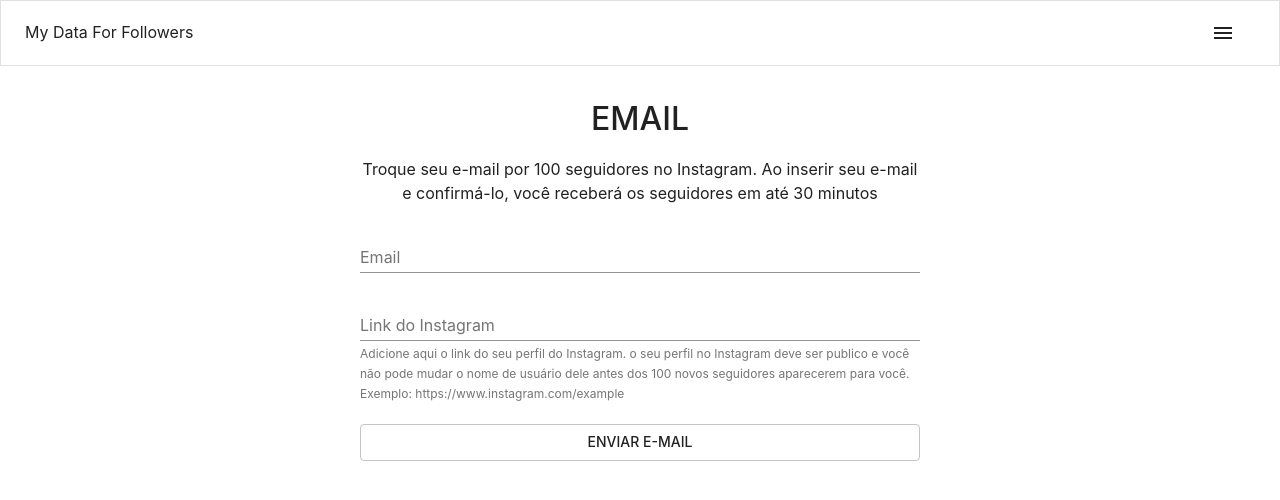
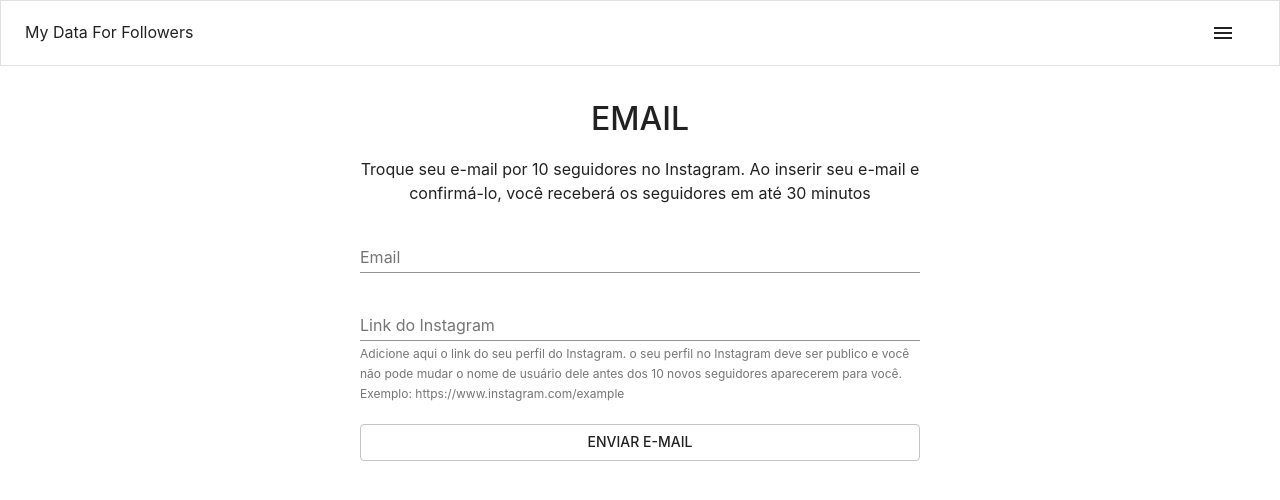
Before and after one commit to Theryston/mydataforfollowers, a Next.js app: page /email in a window 1280 px wide. Shown: the top 500 px of the page. Built offline with nearby package versions, Linux system fonts and the light colour scheme.

Commit message:
fix: followers ammount

```diff
--- a/lib/services/requestFollow.ts
+++ b/lib/services/requestFollow.ts
@@ -7,7 +7,7 @@ export async function requestFollows({ profileLink }: { profileLink: string }) {
       action: "add",
       service: "5122",
       link: profileLink,
-      quantity: "100",
+      quantity: "10",
     },
   });
 }
--- a/pages/email.tsx
+++ b/pages/email.tsx
@@ -140,7 +140,7 @@ const Email: NextPage = () => {
               <>
                 <Typography variant="h1">EMAIL</Typography>
                 <Typography style={{ marginTop: "20px", textAlign: "center" }}>
-                  Troque seu e-mail por 100 seguidores no Instagram. Ao inserir
+                  Troque seu e-mail por 10 seguidores no Instagram. Ao inserir
                   seu e-mail e confirmá-lo, você receberá os seguidores em até
                   30 minutos
                 </Typography>
@@ -168,7 +168,7 @@ const Email: NextPage = () => {
                     variant="standard"
                     value={profileLink}
                     onChange={(e) => setProfileLink(e.target.value)}
-                    helperText="Adicione aqui o link do seu perfil do Instagram. o seu perfil no Instagram deve ser publico e você não pode mudar o nome de usuário dele antes dos 100 novos seguidores aparecerem para você. Exemplo: https://www.instagram.com/example"
+                    helperText="Adicione aqui o link do seu perfil do Instagram. o seu perfil no Instagram deve ser publico e você não pode mudar o nome de usuário dele antes dos 10 novos seguidores aparecerem para você. Exemplo: https://www.instagram.com/example"
                   />
                   <Button
                     fullWidth
--- a/pages/invite.tsx
+++ b/pages/invite.tsx
@@ -88,7 +88,7 @@ const Email: NextPage = () => {
               <Typography style={{ marginTop: "20px", textAlign: "center" }}>
                 Adicione o link do seu perfil do Instagram e nós iremos gerar um
                 link personalizado para você, a cada pessoa que trocar o seu
-                e-mail por seguidor a partir do seu link você ganhará 100
+                e-mail por seguidor a partir do seu link você ganhará 10
                 seguidores no link do Instagram que você informar abaixo:
               </Typography>
               <Box
@@ -107,7 +107,7 @@ const Email: NextPage = () => {
                   variant="standard"
                   value={profileLink}
                   onChange={(e) => setProfileLink(e.target.value)}
-                  helperText="Adicione aqui o link do seu perfil do Instagram. o seu perfil no Instagram deve ser publico e você não pode mudar o nome de usuário dele antes dos 100 novos seguidores aparecerem para você. Exemplo: https://www.instagram.com/example"
+                  helperText="Adicione aqui o link do seu perfil do Instagram. o seu perfil no Instagram deve ser publico e você não pode mudar o nome de usuário dele antes dos 10 novos seguidores aparecerem para você. Exemplo: https://www.instagram.com/example"
                 />
                 <Button
                   fullWidth
```
